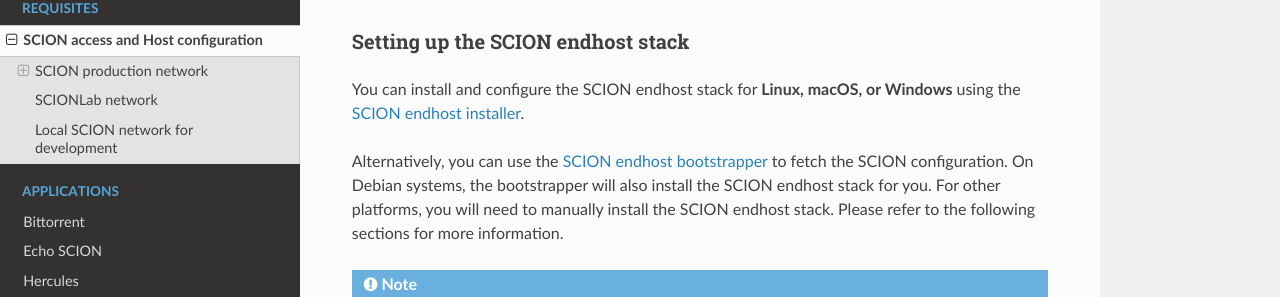
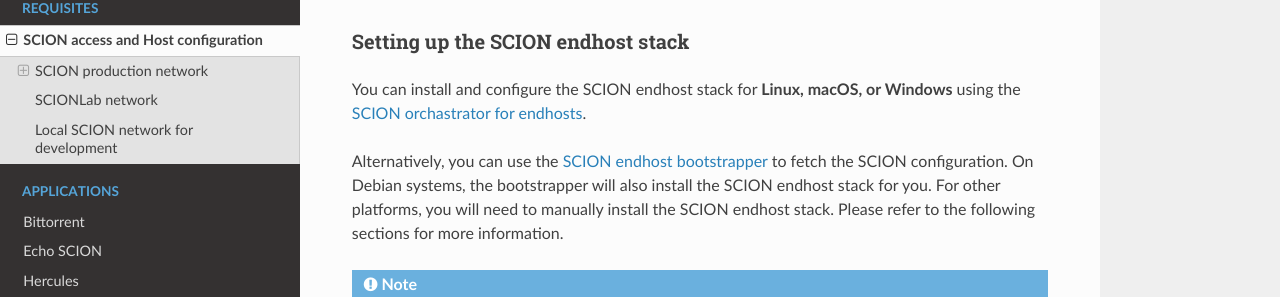
Before and after one commit to scionproto-contrib/scion-applications-docs, a Sphinx documentation site: the page built from docs/source/applications/access.rst, in a window 1280 px wide and 900 px high, scrolled down 534 px. Shown: the part 154-451 px from the top of the window. Built offline with Sphinx 7.4.7 and the Read the Docs theme 2.0.0, drawn with Linux system fonts in a browser that asks for light colours; pages that are not in the unit, such as notebooks, are missing from menus.

Commit message:
update scion host installer to scion orchestrator

```diff
--- a/docs/source/applications/access.rst
+++ b/docs/source/applications/access.rst
@@ -23,7 +23,7 @@ In order to access the SCION production network, your network provider must prov
 Setting up the SCION endhost stack
 ~~~~~~~~~~~~~~~~~~~~~~~~~~~~~~~~~~
 
-You can install and configure the SCION endhost stack for **Linux, macOS, or Windows** using the `SCION endhost installer <https://sciera.readthedocs.io/en/latest/services/scion-host.html>`_.
+You can install and configure the SCION endhost stack for **Linux, macOS, or Windows** using the `SCION orchastrator for endhosts <https://github.com/netsys-lab/scion-orchestrator>`_.
 
 Alternatively, you can use the `SCION endhost bootstrapper <https://github.com/netsec-ethz/bootstrapper>`_ to fetch the SCION configuration.
 On Debian systems, the bootstrapper will also install the SCION endhost stack for you.
```
